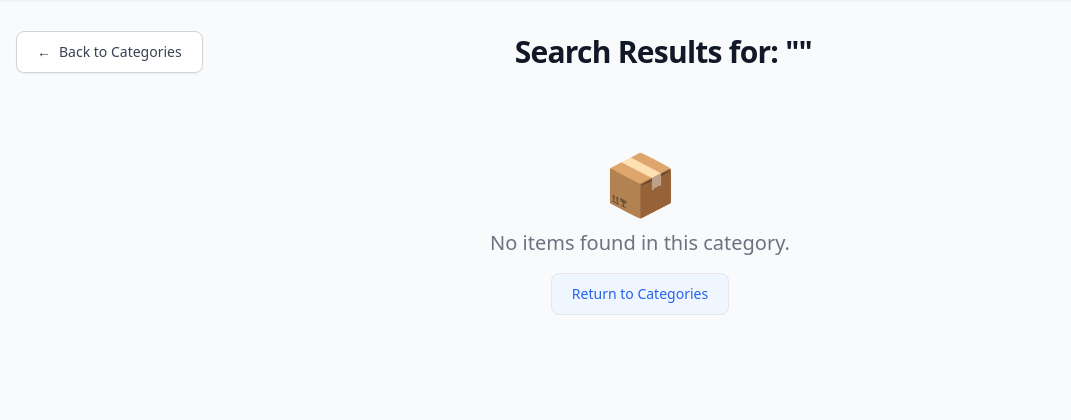
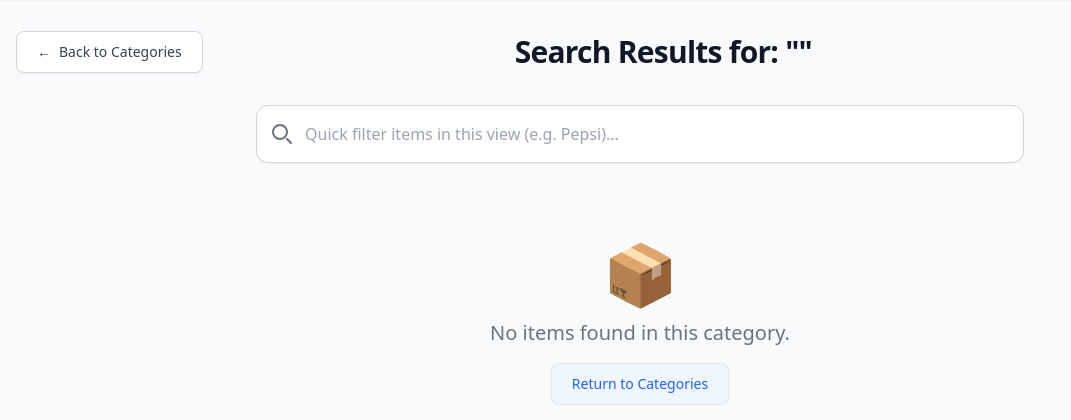
Before and after one commit to Gh-Yeh/wehbegroup, a Django app: template catalog/templates/catalog/item_list.html in a window 1280 px wide. Shown: the part 65-485 px from the top of the page, without its empty margins (0-1071 px from the left). Run offline with Django 5.2, Linux system fonts and the light colour scheme; the template is opened without the code that fills it, so the values that code supplies are empty; some libraries are stand-ins or nearby versions.

Commit message:
Search bar in Catalog feature

```diff
--- a/catalog/templates/catalog/item_list.html
+++ b/catalog/templates/catalog/item_list.html
@@ -27,6 +27,18 @@
   {% else %}
   <div class="w-[140px]"></div>
   {% endif %}
+</div>
+
+<!-- NEW: Client-Side Category Search Bar -->
+<div class="mb-8 max-w-3xl mx-auto">
+  <div class="relative">
+    <div class="absolute inset-y-0 start-0 flex items-center ps-4 pointer-events-none">
+      <svg class="w-5 h-5 text-gray-500" aria-hidden="true" xmlns="http://www.w3.org/2000/svg" fill="none" viewBox="0 0 20 20">
+        <path stroke="currentColor" stroke-linecap="round" stroke-linejoin="round" stroke-width="2" d="m19 19-4-4m0-7A7 7 0 1 1 1 8a7 7 0 0 1 14 0Z"/>
+      </svg>
+    </div>
+    <input type="text" id="categorySearchInput" class="block w-full p-4 ps-12 text-gray-900 border border-gray-300 rounded-xl bg-white focus:ring-brand-500 focus:border-brand-500 shadow-sm text-base transition-colors" placeholder="Quick filter items in this view (e.g. Pepsi)..." autocomplete="off" />
+  </div>
 </div>
 
 <!-- Main Layout Wrapper: Handles Side-by-Side Cart on Tablets/Desktop -->
@@ -147,10 +159,10 @@
       class="grid grid-cols-1 md:grid-cols-2 lg:grid-cols-3 {% if not is_ordering %}xl:grid-cols-4{% endif %} gap-4"
     >
       {% for item in items %}
-      <!-- Individual Item Card -->
+      <!-- Individual Item Card (Added 'item-card' class for JS targeting) -->
       <div
         id="item-{{ item.id }}"
-        class="bg-white rounded-xl shadow-sm border overflow-hidden flex flex-col hover:shadow-md transition-shadow {% if item.id in cart_item_ids %}border-green-400 ring-1 ring-green-400{% else %}border-gray-200{% endif %}"
+        class="bg-white rounded-xl shadow-sm border overflow-hidden flex flex-col hover:shadow-md transition-shadow item-card {% if item.id in cart_item_ids %}border-green-400 ring-1 ring-green-400{% else %}border-gray-200{% endif %}"
       >
         <!-- Image -->
         <div class="h-48 w-full bg-gray-100 border-b border-gray-200">
@@ -193,11 +205,11 @@
             {% endif %} {% endif %}
           </div>
 
-          <!-- Title & Description -->
-          <h5 class="text-lg font-bold text-gray-900 leading-tight mb-1">
+          <!-- Title & Description (Added 'item-name' and 'item-desc' for JS targeting) -->
+          <h5 class="text-lg font-bold text-gray-900 leading-tight mb-1 item-name">
             {{ item.name|title }}
           </h5>
-          <p class="text-sm text-gray-500 mb-4 flex-grow">
+          <p class="text-sm text-gray-500 mb-4 flex-grow item-desc">
             {{ item.description }}
           </p>
 
@@ -373,4 +385,31 @@
     </div>
   </div>
 </div>
+
+<!-- NEW: Client-Side Live Filter Script -->
+<script>
+  document.addEventListener("DOMContentLoaded", function () {
+    const searchInput = document.getElementById("categorySearchInput");
+    const itemCards = document.querySelectorAll(".item-card");
+
+    if (searchInput) {
+      searchInput.addEventListener("input", function () {
+        const query = this.value.toLowerCase().trim();
+
+        itemCards.forEach((card) => {
+          // Read the name and description from the card
+          const name = card.querySelector(".item-name")?.textContent.toLowerCase() || "";
+          const desc = card.querySelector(".item-desc")?.textContent.toLowerCase() || "";
+
+          // Toggle visibility instantly based on the typed query
+          if (name.includes(query) || desc.includes(query)) {
+            card.style.display = "";
+          } else {
+            card.style.display = "none";
+          }
+        });
+      });
+    }
+  });
+</script>
 {% endblock %}
```
